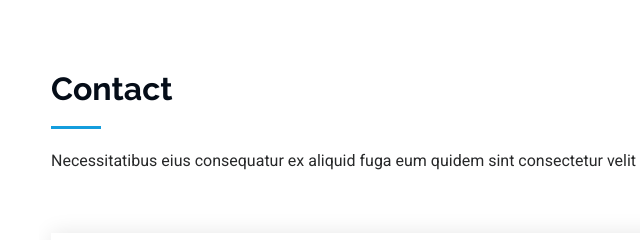
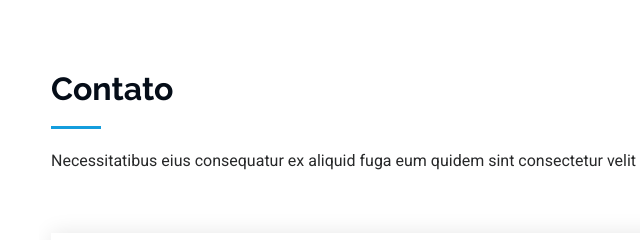
Before and after one commit to FreddyNiggl/Portif-lio, a plain HTML site: page index.html in a window 1280 px wide. Shown: the part 4664-4904 px from the top of the page, 261-901 px from the left. Drawn offline with Linux system fonts and the light colour scheme.

Commit message:
traducao de contact

```diff
--- a/index.html
+++ b/index.html
@@ -488,7 +488,7 @@
 
       <!-- Section Title -->
       <div class="container section-title" data-aos="fade-up">
-        <h2>Contact</h2>
+        <h2>Contato</h2>
         <p>Necessitatibus eius consequatur ex aliquid fuga eum quidem sint consectetur velit</p>
       </div><!-- End Section Title -->
 
```
